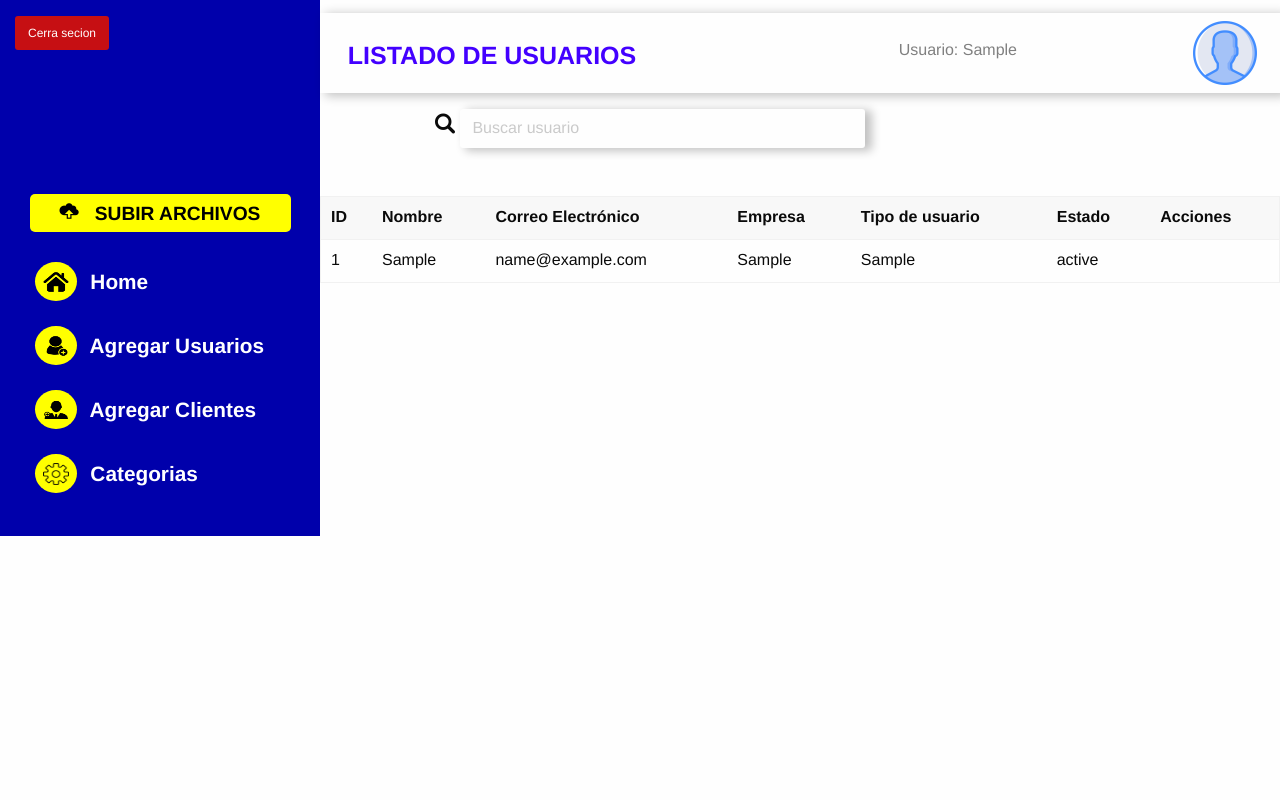
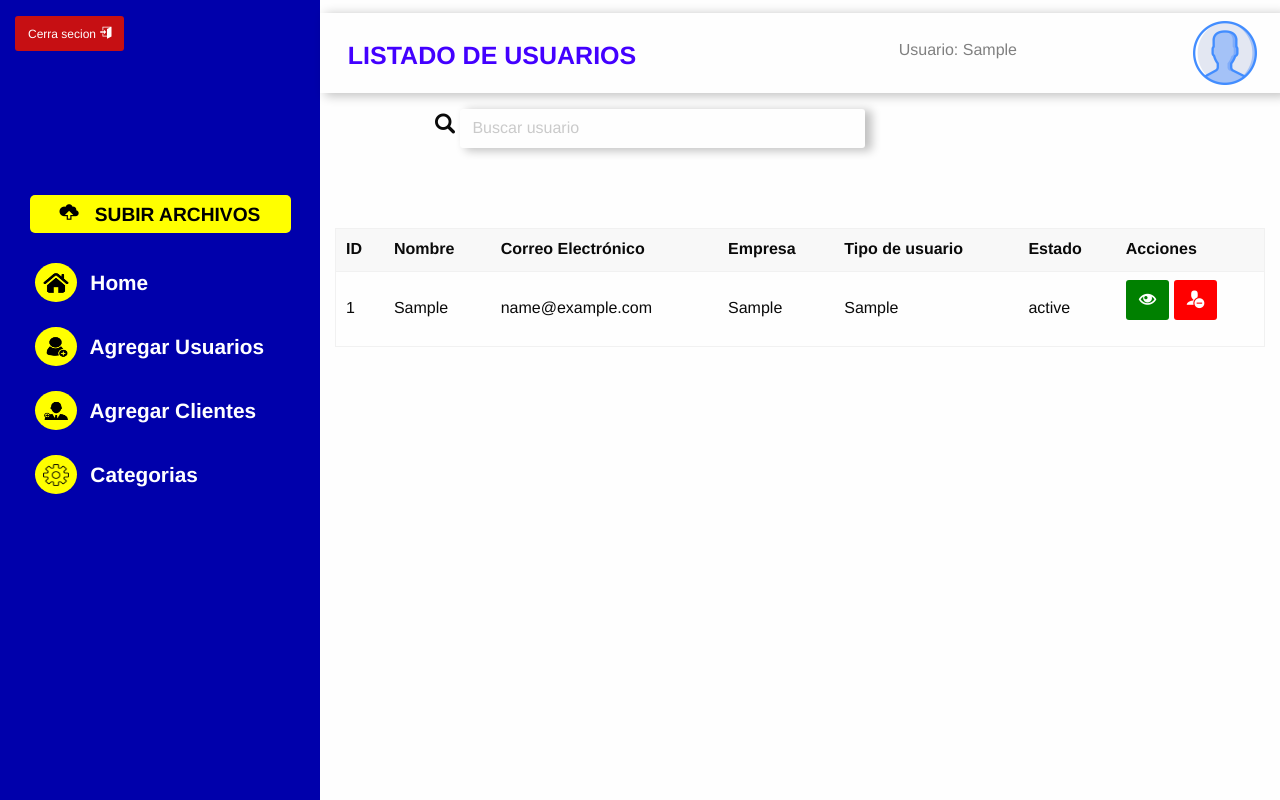
Before and after one commit to carlosponce1234/galo, a PHP site: page /views/usuarios.php in a window 1280 px wide. Run offline with PHP 8.4, Linux system fonts and the light colour scheme; the visitor is signed in with stand-in values (Sample User, id 1); tables that the repository leaves empty or names only in its code hold one stand-in row (values such as "Sample post"); some web fonts are replaced.

Commit message:
actualizacion 2

```diff
--- a/css/app.css
+++ b/css/app.css
@@ -175,3 +175,19 @@ form .logbtn{
 .tabla{
 	margin-top: 2rem;
 }
+.tabla div{
+	padding: 2rem;
+}
+.editar{
+	background-color: green;
+	color: white;
+}
+.editar i{
+	font-size: 1.1rem;
+}
+.desactiva{
+	background-color: red;
+}
+.desactiva i{
+	font-size: 1.1rem;
+}
--- a/views/usuarios.php
+++ b/views/usuarios.php
@@ -37,8 +37,9 @@ session_start();
   <body>
   	<div class="grid-container fluid">
 			 <div class="grid-x grid-padding-x">
-    			<div class="cell medium-3"style="background-color: #0000AB;">
-    				<a href="../core/cerrar_secion.php" class="button alert small" style="margin-top: 1rem;">Cerra secion</a>
+    			<div class="cell medium-3"style="background-color: #0000AB; height: 50rem;">
+    				<a href="../core/cerrar_secion.php" class="button alert small" style="margin-top: 1rem;">
+    				Cerra secion <i class="icon-enter"></i></a>
       				<div class="barra_lat">
       				<button class="btn"><span><i class="icon-cloud-upload"></i></span>SUBIR ARCHIVOS</button>
       				<ul class="nav-bar">
@@ -76,7 +77,8 @@ session_start();
 						</div>
 					</div>
 					<div class="grid-x grid-padding-x tabla">
-						<table>
+						<div class="cell medium-12">
+							<table>
 							<thead>
 								<td>ID</td>
 								<th>Nombre</th>
@@ -87,7 +89,6 @@ session_start();
 								<th>Acciones</th>
 							</thead>
 							<tbody id="user_table">
-
 								<?php
 								   		foreach ($result2 as $key => $v) {
 
@@ -98,12 +99,17 @@ session_start();
 												<td id=".$v['user_cliente'].">".$v['user_cliente']."</td>
 												<td id=".$v['user_tipo'].">".$v['user_tipo']."</td>
 												<td id=".$v['user_estado'].">".$v['user_estado']."</td>
-												<td ></td>
+												<td >
+													<button class='button editar small'>
+													<i class='icon-eye'></i></button>
+									<button class='button desactiva small'><i class='icon-user-minus'></i></button>
+												</td>
 											</tr>";
 										};
 								 ?>
 							</tbody>
-						</table>
+						    </table>
+						</div>
 					</div>
     			</div>
   </body>
```
Also changed, not shown: views/configuracion.php (+4 -5 lines).
